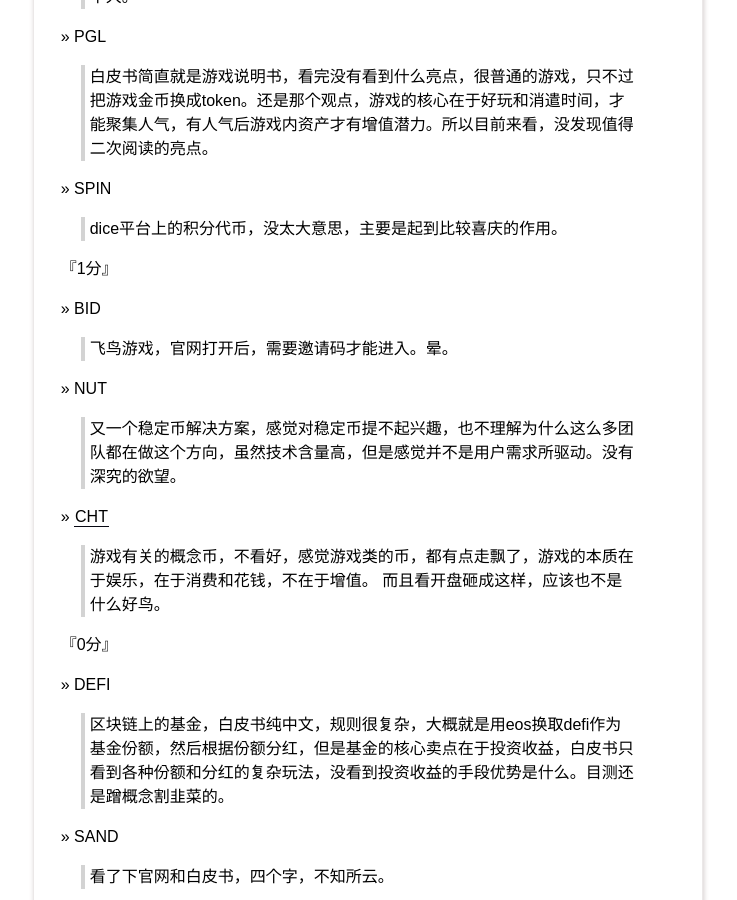
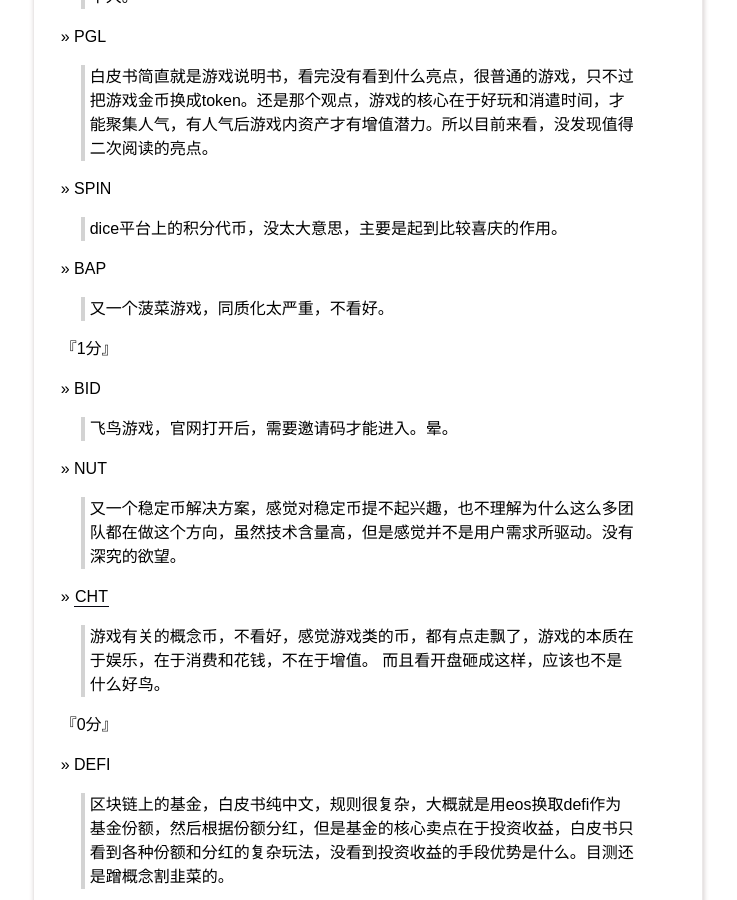
Before and after one commit to yanyiwu/blog, a Jekyll site: the page built from eostokens.md, in a window 1280 px wide and 900 px high, scrolled down 3199 px. Shown: the whole window, without its empty margins (272-1009 px from the left). Built offline with Jekyll 4.4.1, drawn with Linux system fonts in a browser that asks for light colours; Markdown is read by kramdown in place of the engine named in the settings; comment, search, counter and statistics services are not loaded.

Commit message:
[token] BAP

```diff
--- a/eostokens.md
+++ b/eostokens.md
@@ -114,6 +114,10 @@ title: EOS Token Ranking
 
 > dice平台上的积分代币，没太大意思，主要是起到比较喜庆的作用。
 
+&raquo; BAP
+
+> 又一个菠菜游戏，同质化太严重，不看好。
+
 『1分』
 
 &raquo; BID
```
